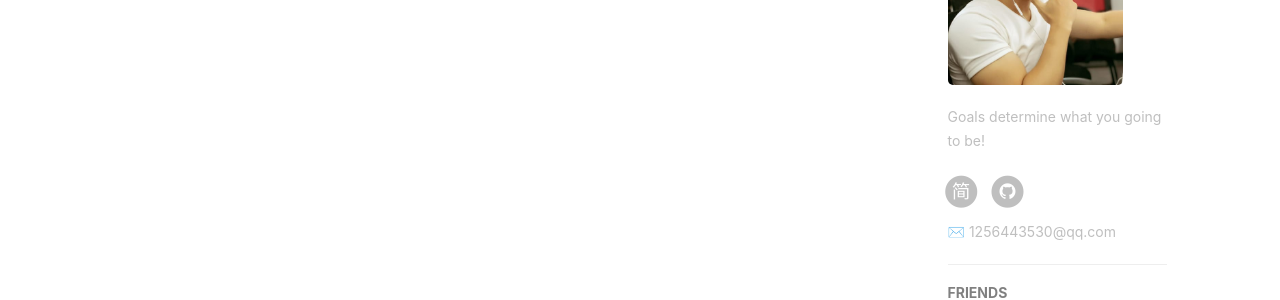
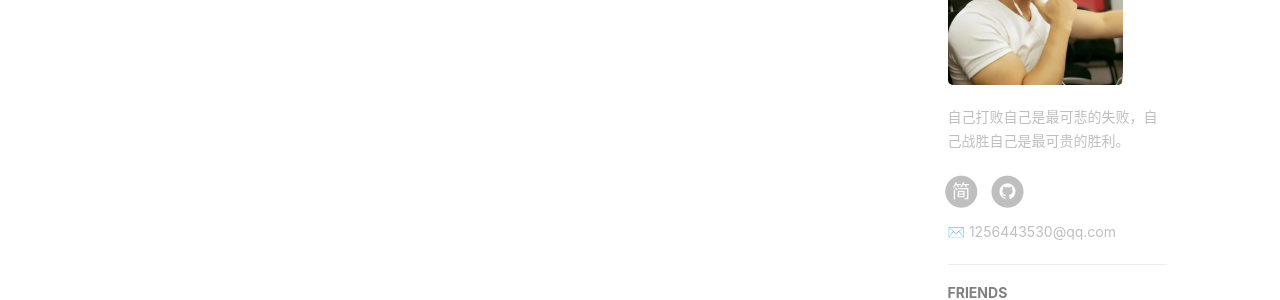
Before and after one commit to EdisonHXY/EdisonHXY.github.io, a Jekyll site: the page built from index.html, in a window 1280 px wide. Shown: the part 687-987 px from the top of the page. Built offline with Jekyll 4.4.1, drawn with Linux system fonts in a browser that asks for light colours; nearby versions of some CDN libraries; the list of posts is cut into pages by our own code; comment, search, counter and statistics services are not loaded.

Commit message:
Update _config.yml

```diff
--- a/_config.yml
+++ b/_config.yml
@@ -11,7 +11,7 @@ github_repo: "https://github.com/EdisonHXY/EdisonHXY.github.io.git" # you code r
 
 # Sidebar settings
 sidebar: true                           # whether or not using Sidebar.
-sidebar-about-description: "Goals determine what you going to be!"
+sidebar-about-description: "自己打败自己是最可悲的失败，自己战胜自己是最可贵的胜利。"
 sidebar-avatar: img/avatar-by.jpg      # use absolute URL, seeing it's used in both `/` and `/about/`
 
 
```
